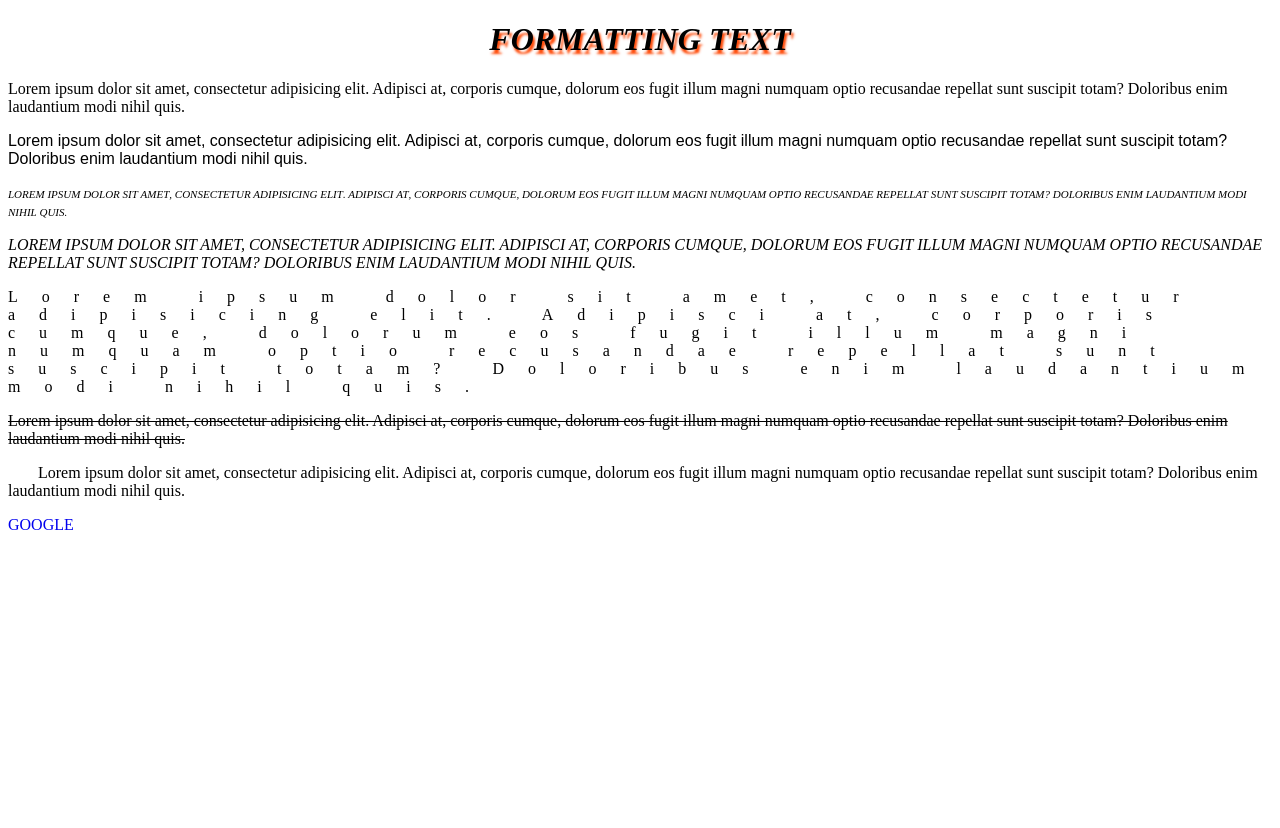
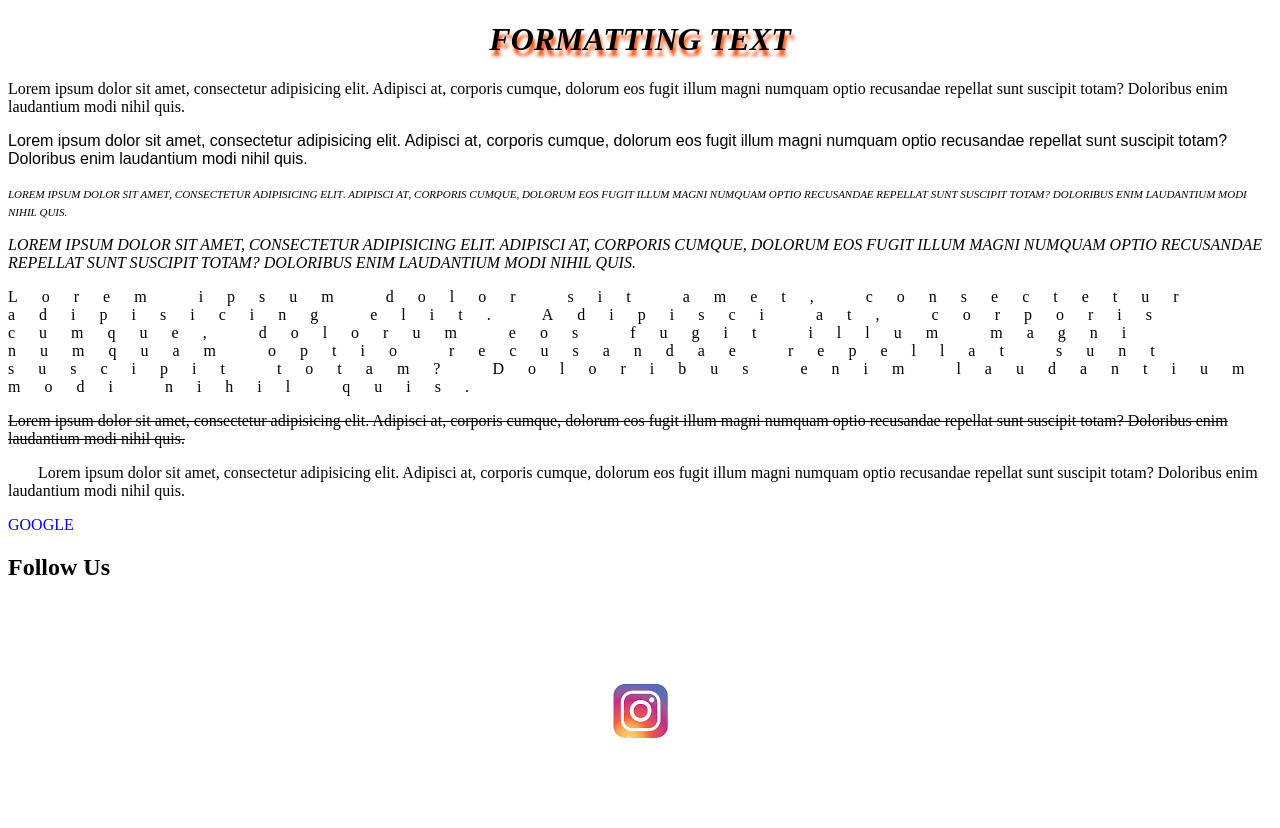
Before and after one commit to PRANAYG112/Html-Css, a plain HTML site: page html-css/005/index.html in a window 1280 px wide. Before the commit the page ends 800 px from the top, so only its background shows below. Drawn offline with Linux system fonts and the light colour scheme.

Commit message:
FORMATING TEXT

```diff
--- a/html-css/005/index.html
+++ b/html-css/005/index.html
@@ -15,5 +15,8 @@
 <p class="iii"> Lorem ipsum dolor sit amet, consectetur adipisicing elit. Adipisci at, corporis cumque, dolorum eos fugit illum magni numquam optio recusandae repellat sunt suscipit totam? Doloribus enim laudantium modi nihil quis. </p>
 <p class="jjj"> Lorem ipsum dolor sit amet, consectetur adipisicing elit. Adipisci at, corporis cumque, dolorum eos fugit illum magni numquam optio recusandae repellat sunt suscipit totam? Doloribus enim laudantium modi nihil quis. </p>
 <a href="http://www.google.com" target="_blank">GOOGLE</a>
+<h2>Follow Us</h2>
+<footer>
+<a href="https://www.instagram.com/pranaygalande/" target="_blank"><img src="../000/download1.png">
 </body>
 </html>
--- a/html-css/005/main.css
+++ b/html-css/005/main.css
@@ -1,7 +1,7 @@
 h1{
     font-style: oblique;
     text-align: center;
-    text-shadow: 2px 4px 2.5px orangered;
+    text-shadow: 2px 6px 3.5px orangered;
 }
 .aaa{
     font-family: serif;
@@ -44,3 +44,8 @@ a{
 a:hover{
     text-decoration: underline;
 }
+
+footer {
+    text-align: center;
+
+}
```
Also changed, not shown: html-css/marquee.html (deleted, +0 -12 lines), html-css/000/download.jpg (added), html-css/000/download1.png (added), html-css/000/insta.jpg (added).
